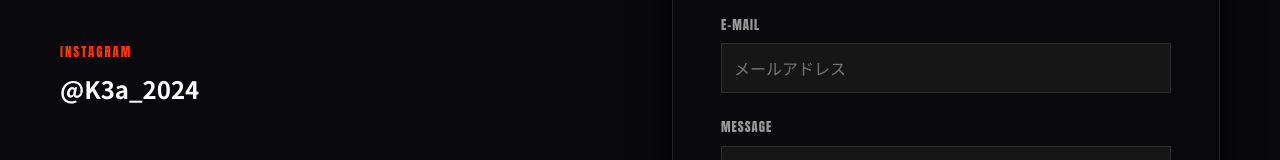
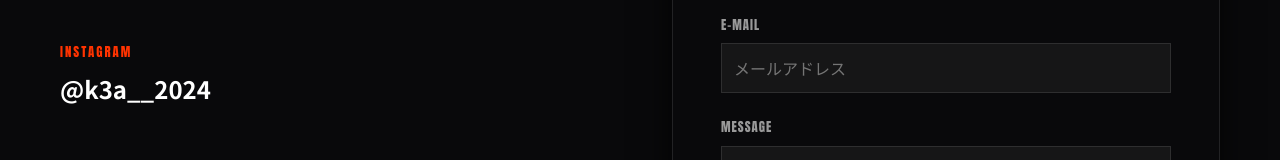
Before and after one commit to yuki-tkp/antigravity, a Next.js app: page / in a window 1280 px wide. Shown: the part 4174-4334 px from the top of the page. Built offline with nearby package versions, Linux system fonts and the light colour scheme; no server answers.

Commit message:
fix: update instagram handle to k3a__2024

```diff
--- a/components/sections/Contact.tsx
+++ b/components/sections/Contact.tsx
@@ -59,7 +59,7 @@ export default function Contact() {
 
                         <div className="info-item">
                             <span className="label">INSTAGRAM</span>
-                            <a href="https://instagram.com/K3a_2024" target="_blank" rel="noopener noreferrer" className="value">@K3a_2024</a>
+                            <a href="https://instagram.com/k3a__2024" target="_blank" rel="noopener noreferrer" className="value">@k3a__2024</a>
                         </div>
                     </div>
 
```
